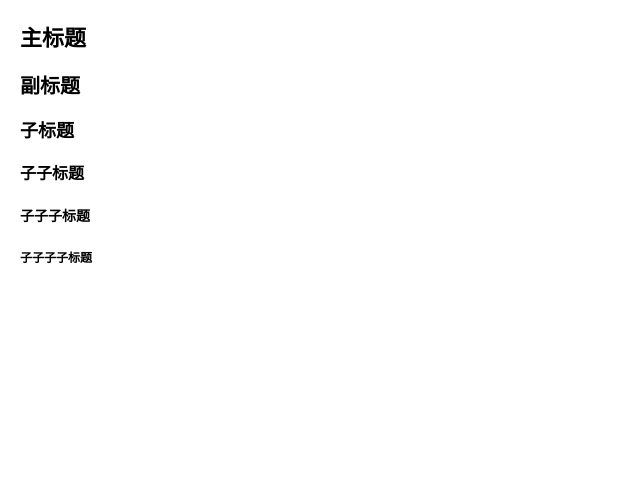
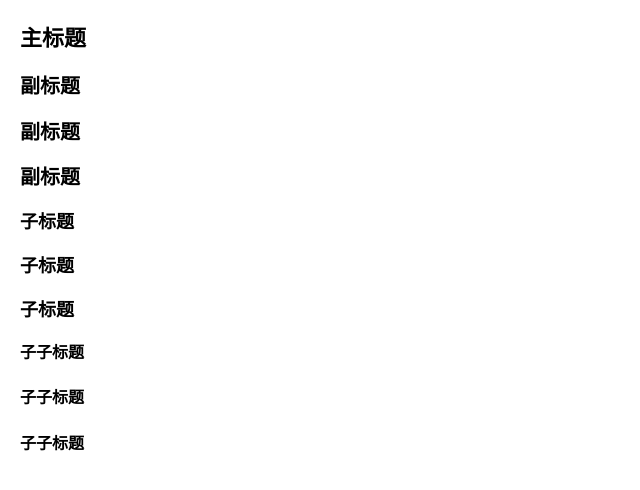
Before and after one commit to MufuDe/20241017-state-manage-reducer, a React (Create React App) app: page / in a window 1280 px wide. Shown: the top 490 px of the page, without its empty margins (0-640 px from the left). Built offline with nearby package versions, Linux system fonts and the light colour scheme.

Commit message:
1. 让相同 Section 中的多个 Heading 具有相同的尺寸;

```diff
--- a/src/App.js
+++ b/src/App.js
@@ -5,11 +5,21 @@ export default function Page() {
   return (
     <Section>
       <Heading level={1}>主标题</Heading>
-      <Heading level={2}>副标题</Heading>
-      <Heading level={3}>子标题</Heading>
-      <Heading level={4}>子子标题</Heading>
-      <Heading level={5}>子子子标题</Heading>
-      <Heading level={6}>子子子子标题</Heading>
+      <Section>
+        <Heading level={2}>副标题</Heading>
+        <Heading level={2}>副标题</Heading>
+        <Heading level={2}>副标题</Heading>
+        <Section>
+          <Heading level={3}>子标题</Heading>
+          <Heading level={3}>子标题</Heading>
+          <Heading level={3}>子标题</Heading>
+          <Section>
+            <Heading level={4}>子子标题</Heading>
+            <Heading level={4}>子子标题</Heading>
+            <Heading level={4}>子子标题</Heading>
+          </Section>
+        </Section>
+      </Section>
     </Section>
   );
 }
```
